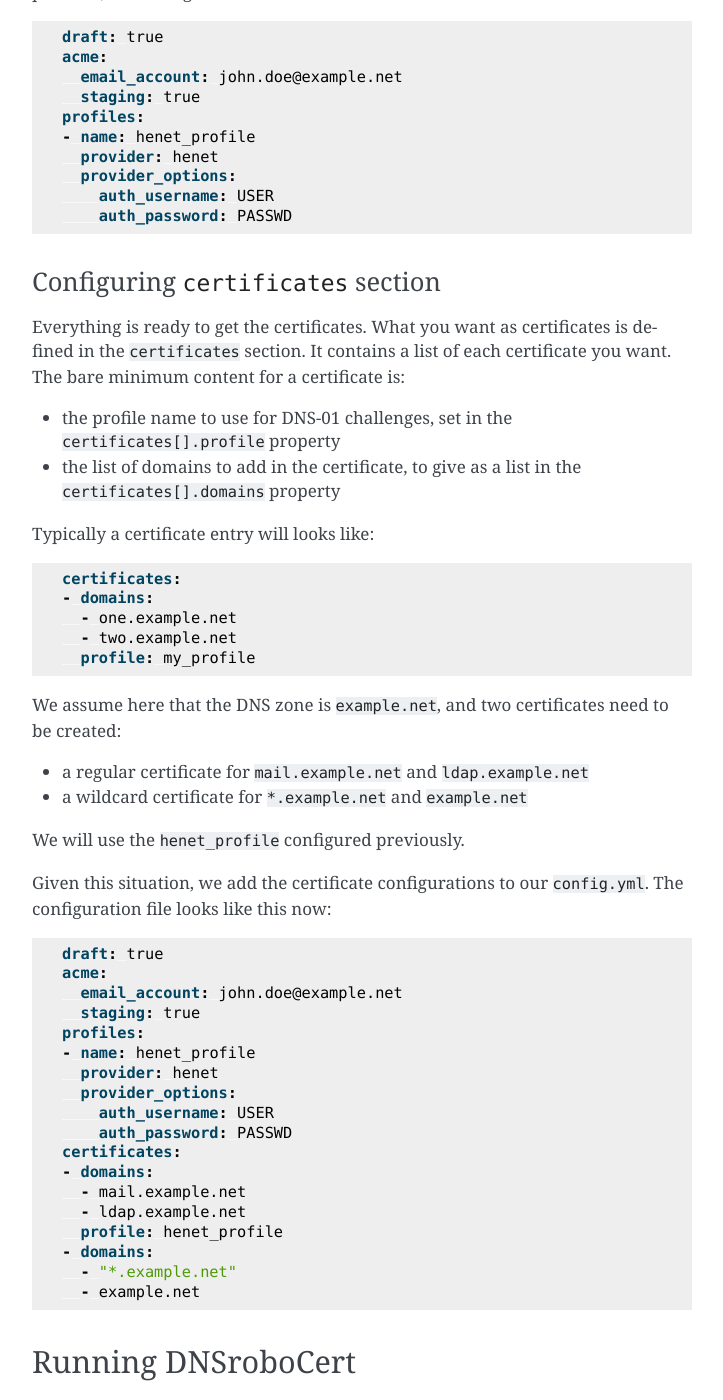
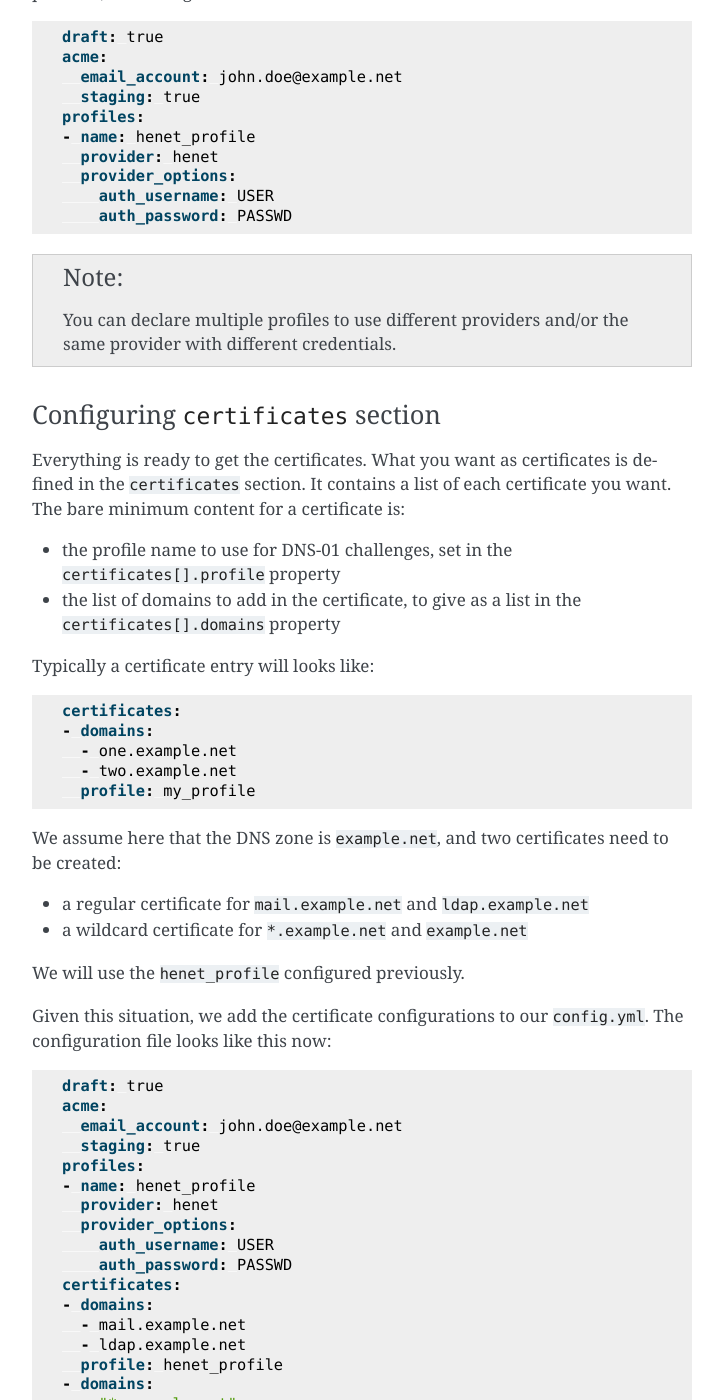
Before and after one commit to adferrand/dnsrobocert, a Sphinx documentation site: the page built from docs/user_guide.rst, in a window 1280 px wide and 1400 px high, scrolled down 4204 px. Shown: the whole window, without its empty margins (388-1111 px from the left). Built offline with Sphinx 7.4.7, drawn with Linux system fonts in a browser that asks for light colours; some of the changed text lies outside the part shown.

Commit message:
Improve configuration towards multiple providers configuration

```diff
--- a/README.rst
+++ b/README.rst
@@ -32,7 +32,8 @@ DNSroboCert is designed to manage `Let's Encrypt`_ SSL certificates based on `DN
 * Let's Encrypt wildcard and regular certificates generation by Certbot_ using DNS challenges,
 * Integrated automated renewal of almost expired certificates,
 * Standardized API through Lexicon_ library to insert the DNS challenge with various DNS providers,
-* Centralized YAML configuration file to maintain several certificates with configuration validity control,
+* Centralized YAML configuration file to maintain several certificates and several DNS providers
+  with configuration validity control,
 * Modification of container configuration without restart,
 * Flexible hooks upon certificate creation/renewal including containers restart, commands in containers
   or custom hooks,
--- a/docs/configuration_reference.rst
+++ b/docs/configuration_reference.rst
@@ -118,8 +118,8 @@ credentials and specific configuration to apply to a DNS provider supported by L
 to fulfill a DNS-01 challenge.
 
 Each profile is referenced by its ``name``, which can be used in one or more certificates in the
-``certificates`` section. Multiple profiles can be defined for the same DNS provider. However, each profile ``name``
-must be unique.
+``certificates`` section. Multiple profiles can be defined for the same DNS provider. However, each profile
+``name`` must be unique.
 
 ``profile`` properties
 ----------------------
--- a/docs/user_guide.rst
+++ b/docs/user_guide.rst
@@ -200,6 +200,11 @@ configuration file will look like this now:
         auth_username: USER
         auth_password: PASSWD
 
+.. note::
+
+    You can declare multiple profiles to use different providers and/or the same provider with
+    different credentials.
+
 Configuring ``certificates`` section
 ------------------------------------
 
```
Also changed, not shown: other parts of docs/user_guide.rst (+1 -0 lines).
